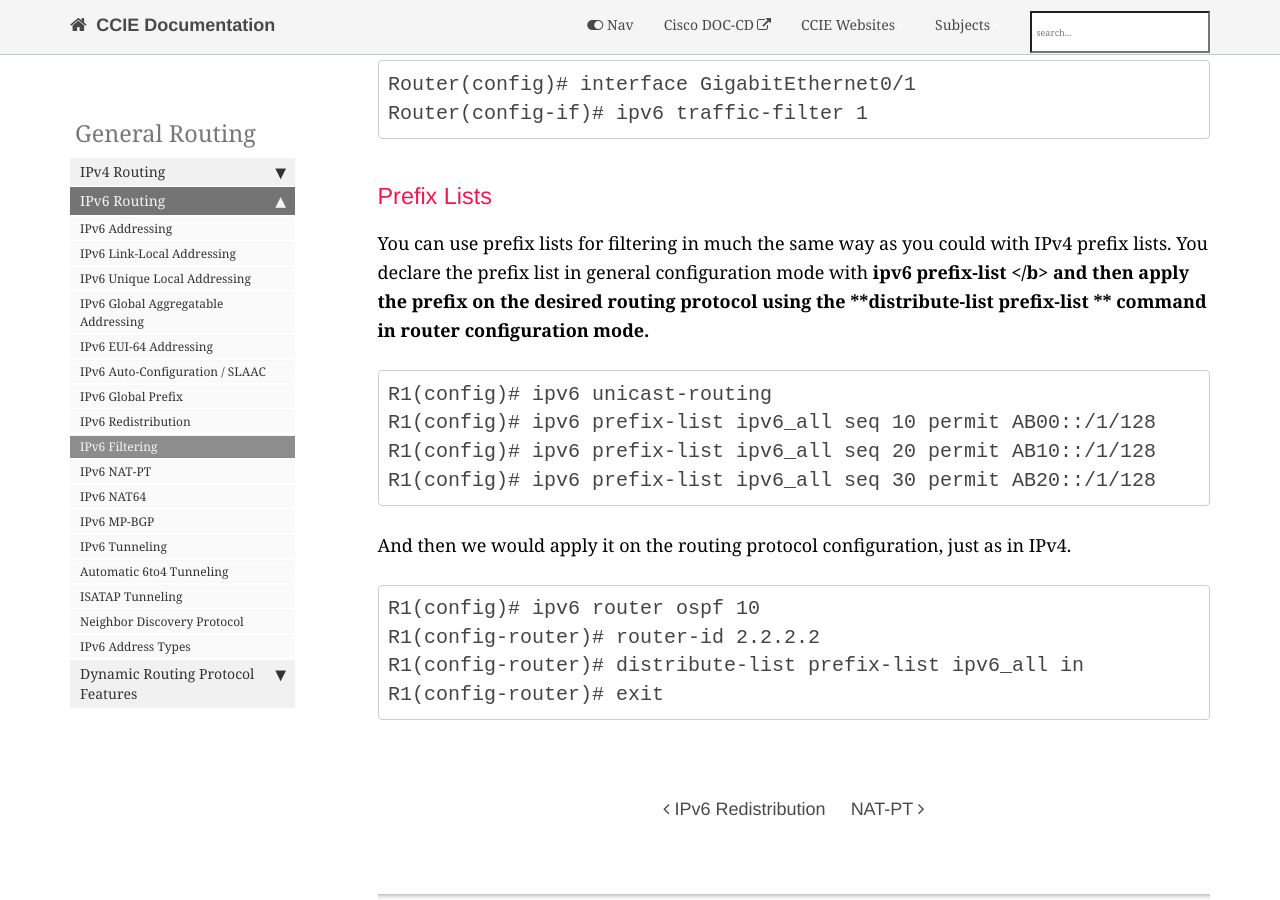
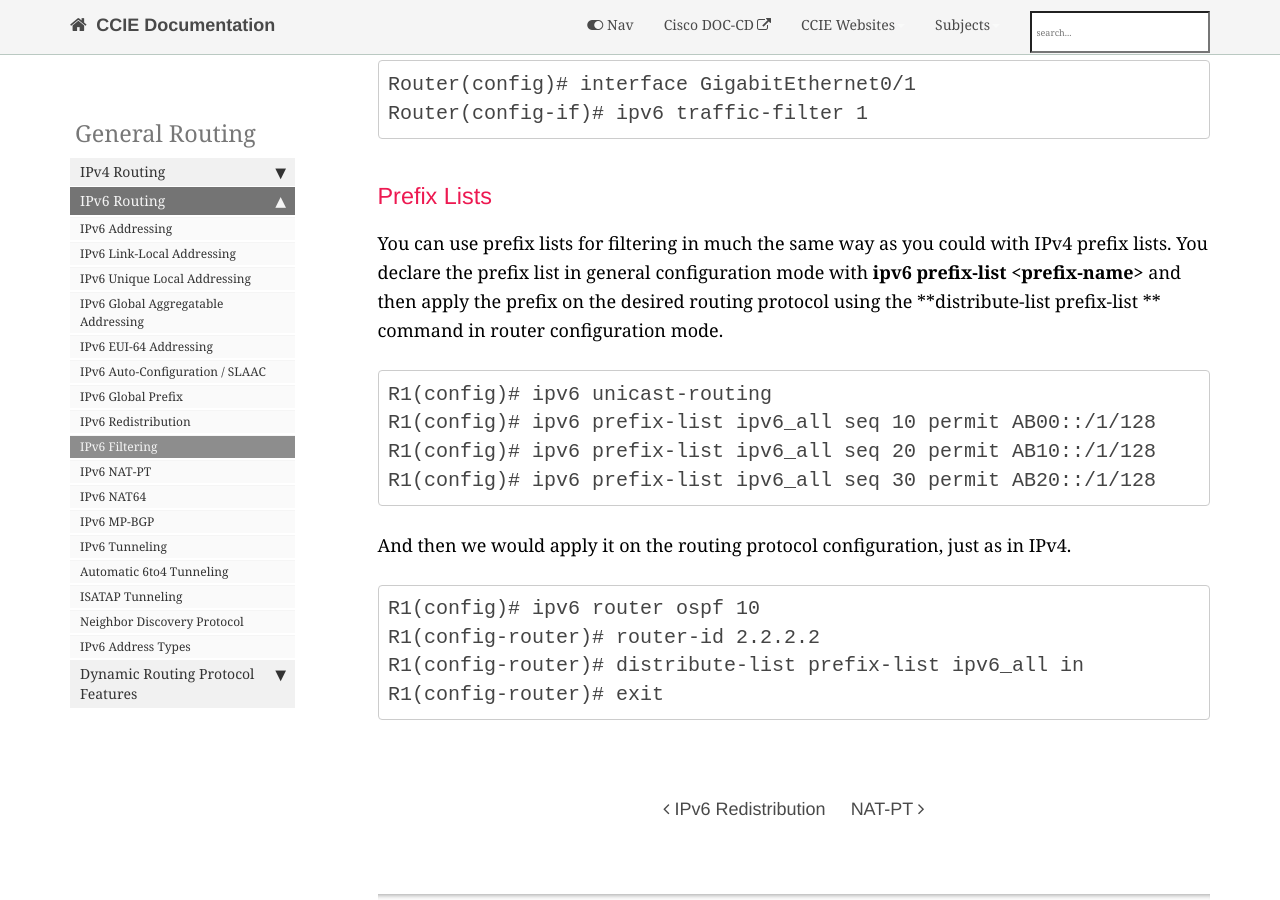
Before and after one commit to bsrandall/CCIE, a Jekyll site: the page built from pages/general-routing/3.2.8.md, in a window 1280 px wide and 900 px high, scrolled down 541 px. Built offline with Jekyll 4.4.1, drawn with Linux system fonts in a browser that asks for light colours; nearby versions of some CDN libraries; comment, search, counter and statistics services are not loaded.

Commit message:
06-25-2017-11

````diff
--- a/pages/general-routing/3.2.8.md
+++ b/pages/general-routing/3.2.8.md
@@ -23,7 +23,7 @@ Router(config-if)# ipv6 traffic-filter 1
 ```
 
 ### Prefix Lists
-You can use prefix lists for filtering in much the same way as you could with IPv4 prefix lists. You declare the prefix list in general configuration mode with <b>ipv6 prefix-list <prefix-name></b> and then apply the prefix on the desired routing protocol using the **distribute-list prefix-list <list-name>** command in router configuration mode.
+You can use prefix lists for filtering in much the same way as you could with IPv4 prefix lists. You declare the prefix list in general configuration mode with <b>ipv6 prefix-list \<prefix-name></b> and then apply the prefix on the desired routing protocol using the **distribute-list prefix-list <list-name>** command in router configuration mode.
 ```
 R1(config)# ipv6 unicast-routing
 R1(config)# ipv6 prefix-list ipv6_all seq 10 permit AB00::/1/128
````
